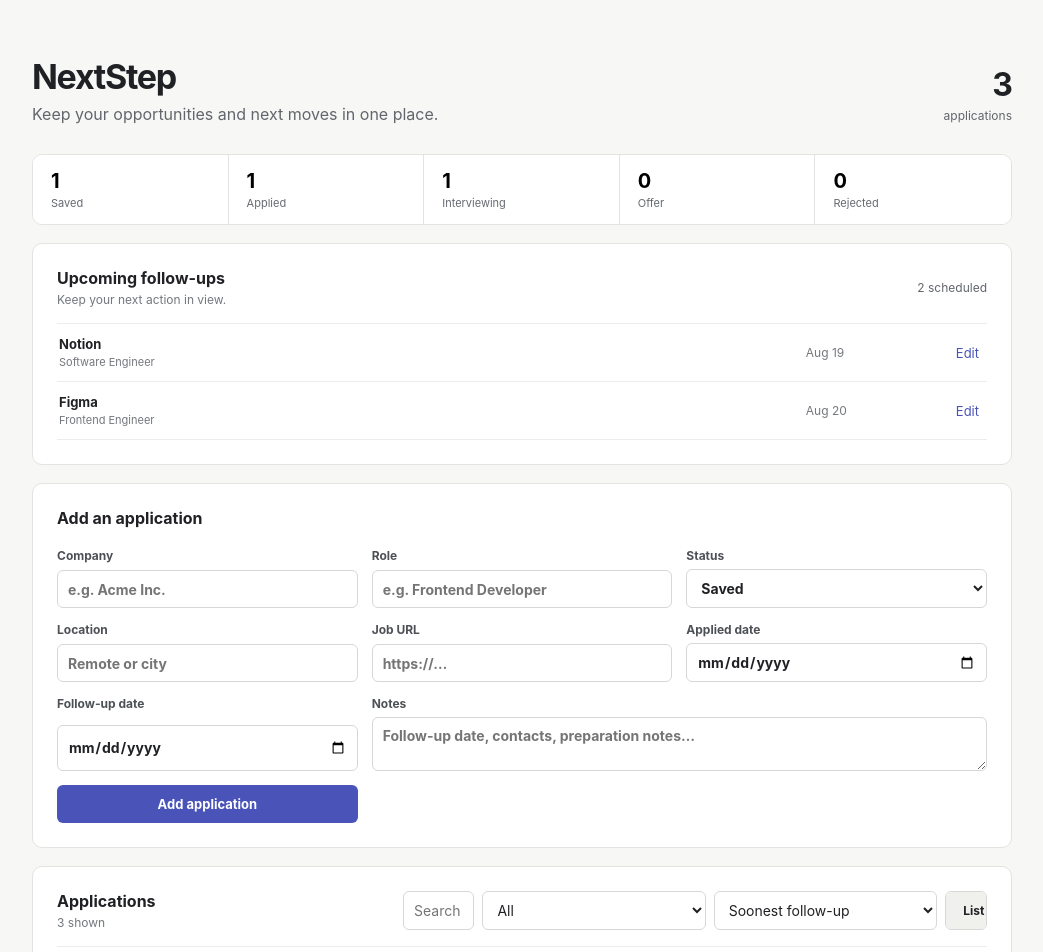
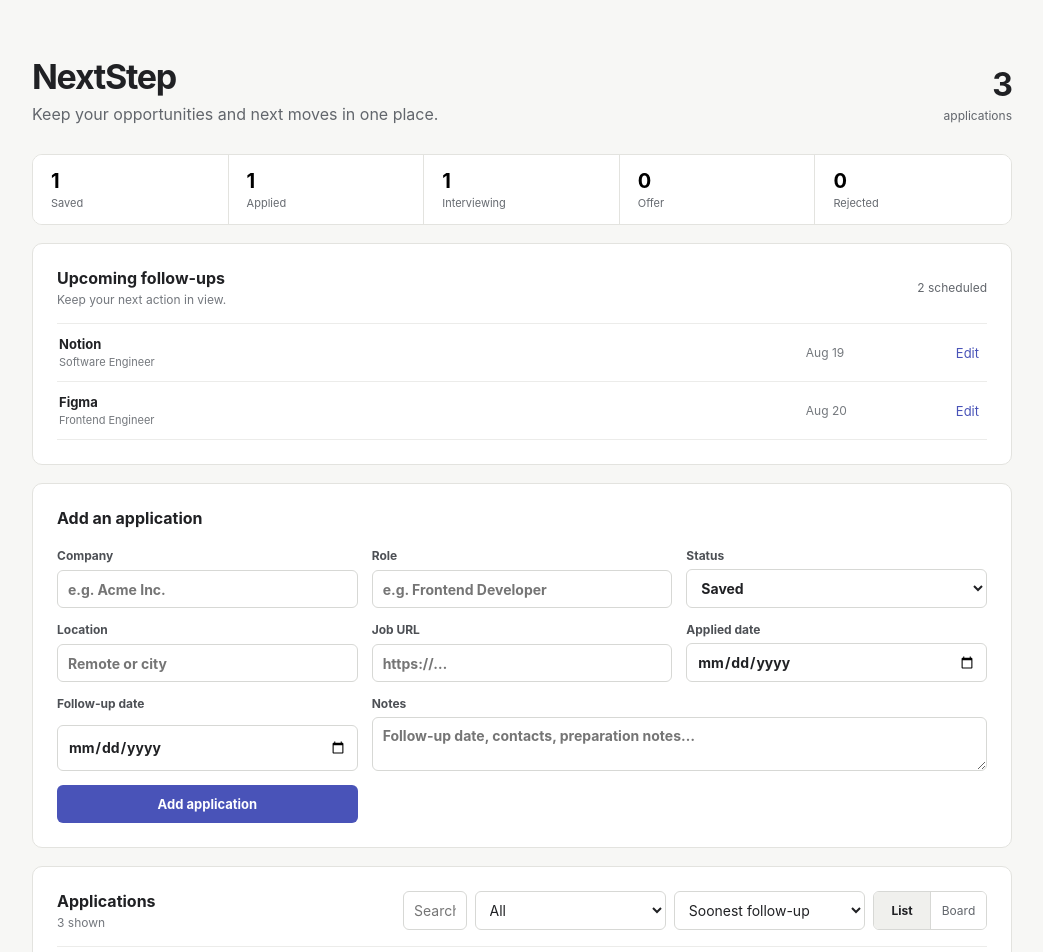
Before and after one commit to MykeRam/nextstep, a React (Vite) app: page / in a window 1280 px wide. Shown: the top 952 px of the page, without its empty margins (118-1161 px from the left). Built offline with nearby package versions, Linux system fonts and the light colour scheme.

Commit message:
Prevent view toggle clipping

```diff
--- a/src/styles.css
+++ b/src/styles.css
@@ -328,6 +328,7 @@ time {
 }
 .view-toggle {
   display: flex;
+  flex: 0 0 auto;
   border: 1px solid #d7d8d5;
   border-radius: 6px;
   overflow: hidden;
```
